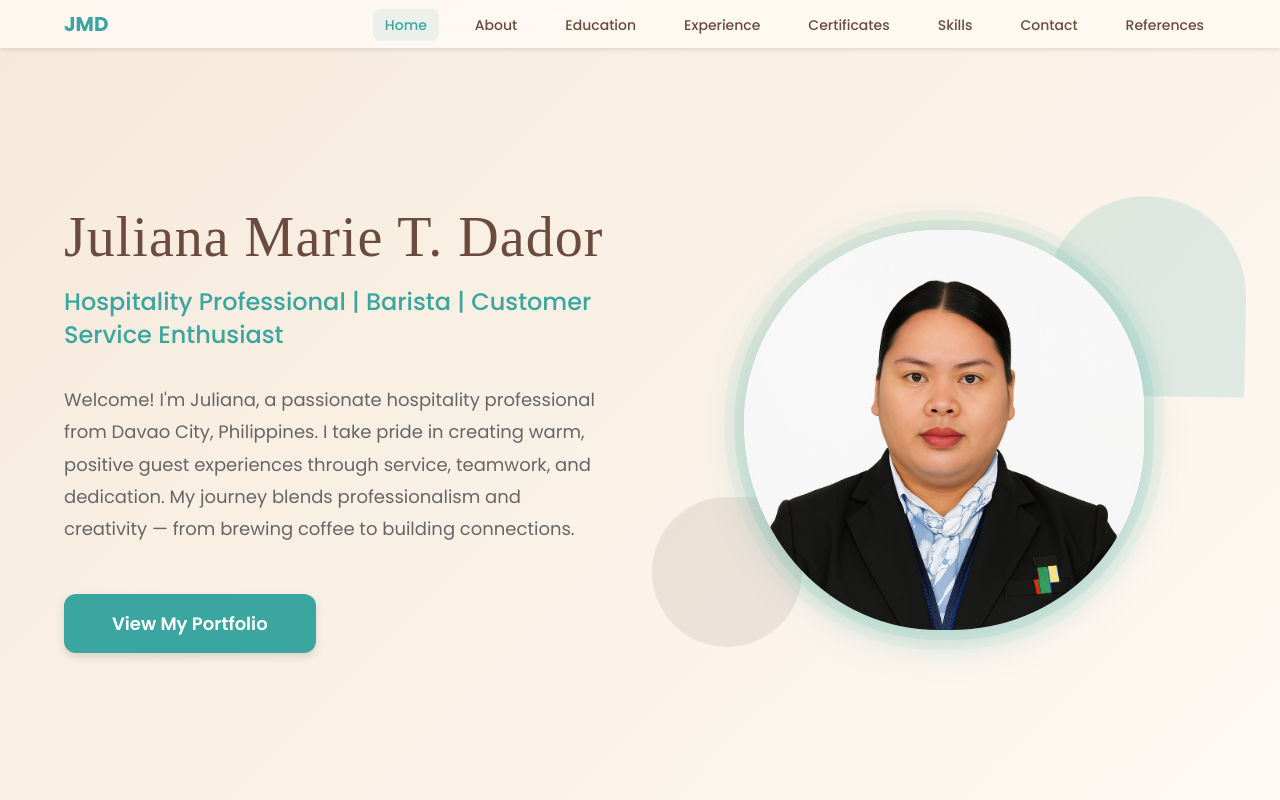
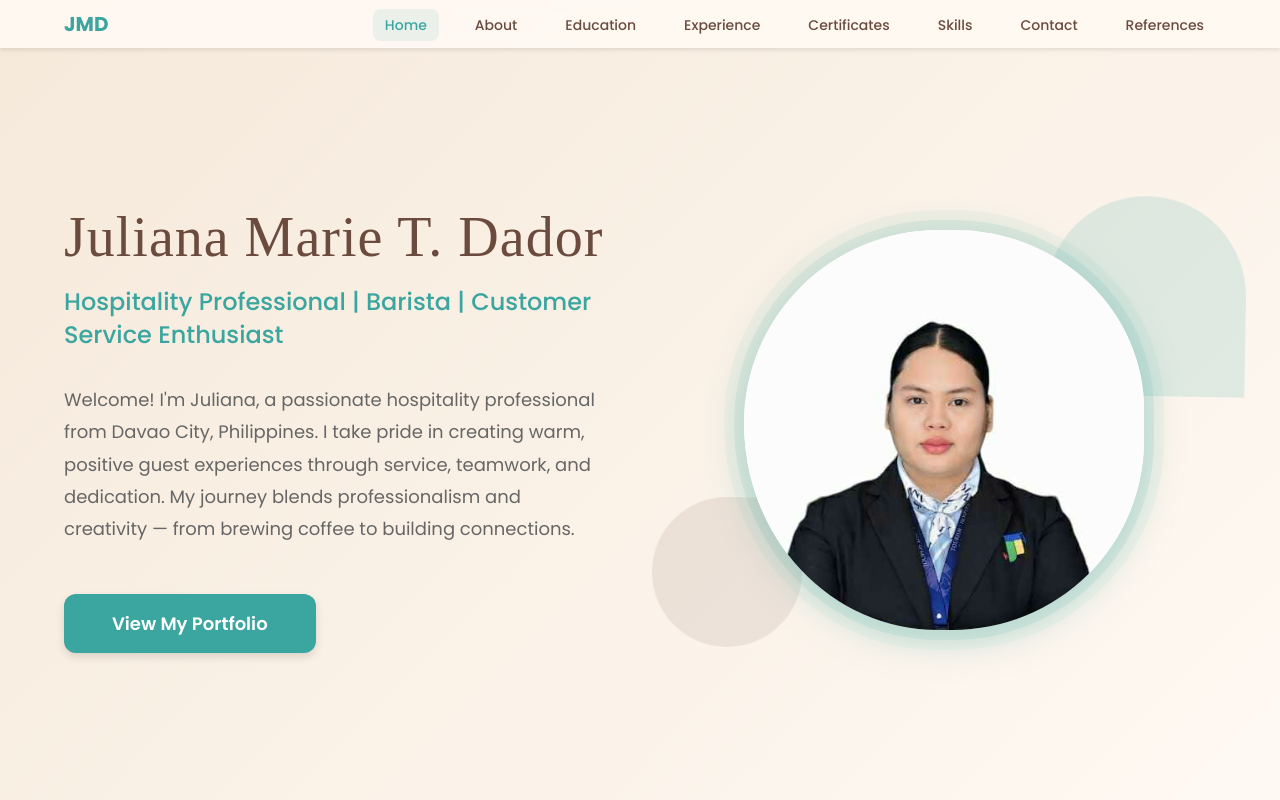
Before and after one commit to jeezreal2002/juliana-personal-portfolio, a plain HTML site: page e-personal-portfolio-JULIANA/index.html in a window 1280 px wide. Shown: the top 800 px of the page. Drawn offline with Linux system fonts and the light colour scheme; a web font is replaced by a local one.

Commit message:
Update index.html

```diff
--- a/e-personal-portfolio-JULIANA/index.html
+++ b/e-personal-portfolio-JULIANA/index.html
@@ -109,7 +109,7 @@
           <div class="hero-image">
             <div class="profile-photo">
               <img
-                src="assets/images/profile.png"
+                src="assets/images/heroimage1.jpeg"
                 alt="Juliana Marie T. Dador - Professional Portrait"
               />
             </div>
```
